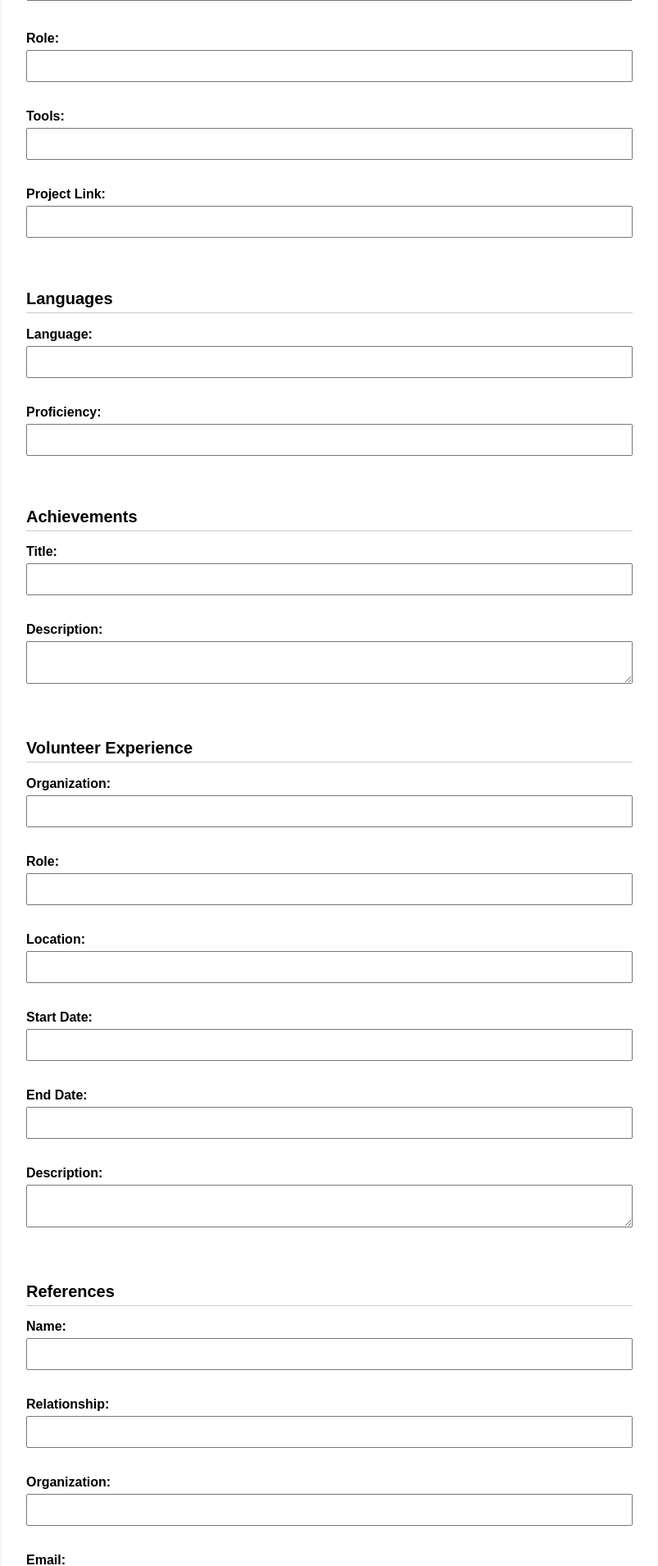
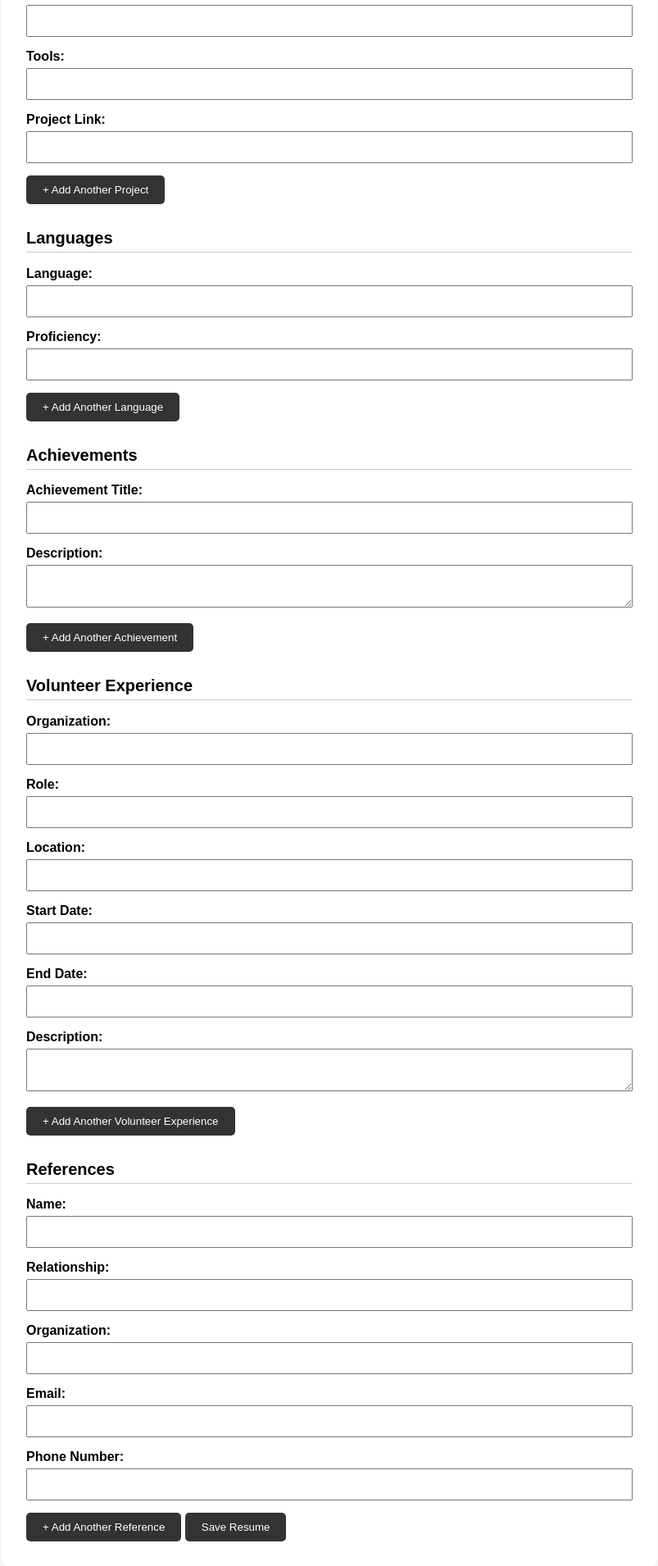
Before and after one commit to Cherry-tech14/resume_builder, a Flask app: page /create in a window 1280 px wide. Shown: the part 3373-5283 px from the top of the page at 82% size, without its empty margins (238-1041 px from the left). Run offline with Flask 3, Linux system fonts and the light colour scheme.

Commit message:
adding option for resume multiple entries

```diff
--- a/app.py
+++ b/app.py
@@ -63,41 +63,41 @@ def create_resume():
         skills = request.form.getlist("skill")
 
 
-        certification_name = request.form["certification_name"]
-        certification_organization = request.form[
-            "certification_organization"
-        ]
-        certification_date = request.form["certification_date"]
+        certification_names = request.form.getlist("certification_name")
+        certification_organizations = request.form.getlist("certification_organization")
+        certification_dates = request.form.getlist("certification_date")
 
 
-        project_name = request.form.get("project_name")
-        project_description = request.form.get("project_description")
-        project_role = request.form.get("project_role")
-        project_tools = request.form.get("project_tools")
-        project_link = request.form.get("project_link")
+        project_names = request.form.getlist("project_name")
+        project_descriptions = request.form.getlist("project_description")
+        project_roles = request.form.getlist("project_role")
+        project_tools_list = request.form.getlist("project_tools")
+        project_links = request.form.getlist("project_link")
 
 
-        language = request.form["language"]
-        language_proficiency = request.form["language_proficiency"]
+        languages = request.form.getlist("language")
+        language_proficiencies = request.form.getlist("language_proficiency")
 
 
-        achievement_title = request.form["achievement_title"]
-        achievement_description = request.form["achievement_description"]
+        achievement_titles = request.form.getlist("achievement_title")
+        achievement_descriptions = request.form.getlist(
+            "achievement_description"
+        )
 
 
-        volunteer_organization = request.form["volunteer_organization"]
-        volunteer_role = request.form["volunteer_role"]
-        volunteer_location = request.form["volunteer_location"]
-        volunteer_start_date = request.form["volunteer_start_date"]
-        volunteer_end_date = request.form["volunteer_end_date"]
-        volunteer_description = request.form["volunteer_description"]
+        volunteer_organizations = request.form.getlist("volunteer_organization")
+        volunteer_roles = request.form.getlist("volunteer_role")
+        volunteer_locations = request.form.getlist("volunteer_location")
+        volunteer_start_dates = request.form.getlist("volunteer_start_date")
+        volunteer_end_dates = request.form.getlist("volunteer_end_date")
+        volunteer_descriptions = request.form.getlist("volunteer_description")
 
 
-        reference_name = request.form["reference_name"]
-        reference_relationship = request.form["reference_relationship"]
-        reference_organization = request.form["reference_organization"]
-        reference_email = request.form["reference_email"]
-        reference_phone_number = request.form["reference_phone_number"]
+        reference_names = request.form.getlist("reference_name")
+        reference_relationships = request.form.getlsit("reference_relationship")
+        reference_organizations = request.form.getlist("reference_organization")
+        reference_emails = request.form.getlist("reference_email")
+        reference_phone_numbers = request.form.getlist("reference_phone_number")
 
 
         resume_id = save_resume(
@@ -162,89 +162,146 @@ def create_resume():
                 )
 
 
-        for skill in [skill_1, skill_2, skill_3]:
+        for skill in skills:
             if skill:
                 save_skill(resume_id, skill)
 
 
-        if (
-            certification_name
-            or certification_organization
-            or certification_date
+        for (
+            name,
+            organization,
+            date,
+        ) in zip(
+            certification_names,
+            certification_organizations,
+            certification_dates
+
         ):
-            save_certification(
-                resume_id,
-                certification_name,
-                certification_organization,
-                certification_date
+            if name or organization or date:
+                save_certification(
+                    resume_id,
+                    name,
+                    organization,
+                    date
             )
 
 
-        if (
-            project_name
-            or project_description
-            or project_role
-            or project_tools
-            or project_link
+        for (
+            project_name,
+            project_description,
+            project_role,
+            project_tools,
+            project_link
+        ) in zip(
+            project_names,
+            project_descriptions,
+            project_roles,
+            project_tools_list,
+            project_links
         ):
-            save_project(
-                resume_id,
-                project_name,
-                project_description,
-                project_role,
-                project_tools,
-                project_link
+            if (
+                project_name
+                or project_description
+                or project_role
+                or project_tools
+                or project_link
+            ):
+                save_project(
+                    resume_id,
+                    project_name,
+                    project_description,
+                    project_role,
+                    project_tools,
+                    project_link
+                )
+
+
+        for language, proficiency in zip(
+            languages,
+            language_proficiencies
+        ):
+            if language or proficiency:
+                save_language(
+                    resume_id,
+                    language,
+                    proficiency
+                )
+
+
+        for title, description in zip(
+            achievement_titles,
+            achievement_descriptions
+        ):
+            if title or description:
+                save_achievement(
+                    resume_id,
+                    title,
+                    description
+                )
+
+
+        for (
+            organization,
+            role,
+            location,
+            start_date,
+            end_date,
+            description
+        ) in zip(
+            volunteer_organizations,
+            volunteer_roles,
+            volunteer_locations,
+            volunteer_start_dates,
+            volunteer_end_dates,
+            volunteer_descriptions
+        ):
+            if (
+                organization
+                or role
+                or location
+                or start_date
+                or end_date
+                or description
+
+            ):
+                save_volunteer_experience(
+                    resume_id,
+                    organization,
+                    role,
+                    location,
+                    start_date,
+                    end_date,
+                    description
             )
 
+        for (
+            name,
+            relationship,
+            organization,
+            email,
+            phone_number
+        ) in zip(
+            reference_names,
+            reference_relationships,
+            reference_organizations,
+            reference_emails,
+            reference_phone_numbers
 
-        if language or language_proficiency:
-            save_language(
-                resume_id,
-                language,
-                language_proficiency
-            )
-
-
-        if achievement_title or achievement_description:
-            save_achievement(
-                resume_id,
-                achievement_title,
-                achievement_description
-            )
-
-
-        if (
-            volunteer_organization
-            or volunteer_role
-            or volunteer_location
-            or volunteer_start_date
-            or volunteer_end_date
-            or volunteer_description
         ):
-            save_volunteer_experience(
-                resume_id,
-                volunteer_organization,
-                volunteer_role,
-                volunteer_location,
-                volunteer_start_date,
-                volunteer_end_date,
-                volunteer_description
-            )
-
-        if (
-            reference_name
-            or reference_relationship
-            or reference_organization
-            or reference_email
-            or reference_phone_number
-        ):
-            save_reference(
-                resume_id,
-                reference_name,
-                reference_relationship,
-                reference_organization,
-                reference_email,
-                reference_phone_number
+            if (
+                name
+                or relationship
+                or organization
+                or email
+                or phone_number
+            ):
+                save_reference(
+                    resume_id,
+                    name,
+                    relationship,
+                    organization,
+                    email,
+                    phone_number
             )
 
         return redirect(f"/resume/{resume_id}")
--- a/templates/create_resume.html
+++ b/templates/create_resume.html
@@ -136,114 +136,158 @@
     + Add Another Skill
    </button>
 
+
            <h2>Certifications</h2>
+
+            <div id="certifications-container">
+
+            <div class="certification-entry">
 
             <label>Certification Name:</label>
             <input type="text" name="certification_name">
-            <br><br>
 
             <label>Organization:</label>
             <input type="text" name="certification_organization">
-            <br><br>
 
             <label>Date:</label>
             <input type="text" name="certification_date">
-            <br><br>
+
+    </div>
+
+</div>
+
+<button type="button" id="add-certification">
+    + Add Another Certification
+</button>
+
 
 
             <h2>Projects</h2>
 
-            <label>Project Name:</label>
+            <div id="projects-container"></div>
+            <div class="project-entry">
+                <label> Project Name:</label>
                 <input type="text" name="project_name">
-            <br><br>
 
                 <label>Description:</label>
                 <textarea name="project_description"></textarea>
-            <br><br>
 
                 <label>Role:</label>
                 <input type="text" name="project_role">
-            <br><br>
 
                 <label>Tools:</label>
                 <input type="text" name="project_tools">
-            <br><br>
 
                 <label>Project Link:</label>
                 <input type="text" name="project_link">
-            <br><br>
-
+            </div>
+            <button type="button" id="add-project">
+                + Add Another Project
+            </button>
 
            <h2>Languages</h2>
 
+            <div id="languages-container">
+
+            <div class="language-entry">
+
             <label>Language:</label>
             <input type="text" name="language">
-            <br><br>
 
             <label>Proficiency:</label>
             <input type="text" name="language_proficiency">
-            <br><br>
 
+    </div>
+
+</div>
+
+<button type="button" id="add-language">
+    + Add Another Language
+</button>
 
             <h2>Achievements</h2>
 
-            <label>Title:</label>
+            <div id="achievements-container">
+
+            <div class="achievement-entry">
+
+            <label>Achievement Title:</label>
             <input type="text" name="achievement_title">
-            <br><br>
 
             <label>Description:</label>
             <textarea name="achievement_description"></textarea>
-            <br><br>
+
+    </div>
+
+</div>
+
+<button type="button" id="add-achievement">
+    + Add Another Achievement
+</button>
 
 
             <h2>Volunteer Experience</h2>
 
+            <div id="volunteer-container">
+
+           <div class="volunteer-entry">
+
         <label>Organization:</label>
         <input type="text" name="volunteer_organization">
-            <br><br>
 
         <label>Role:</label>
         <input type="text" name="volunteer_role">
-            <br><br>
 
         <label>Location:</label>
         <input type="text" name="volunteer_location">
-            <br><br>
 
         <label>Start Date:</label>
         <input type="text" name="volunteer_start_date">
-            <br><br>
 
         <label>End Date:</label>
         <input type="text" name="volunteer_end_date">
-            <br><br>
 
         <label>Description:</label>
         <textarea name="volunteer_description"></textarea>
-            <br><br>
+
+    </div>
+
+</div>
+
+<button type="button" id="add-volunteer">
+    + Add Another Volunteer Experience
+</button>
+
 
 
         <h2>References</h2>
 
+        <div id="references-container">
+
+        <div class="reference-entry">
+
         <label>Name:</label>
         <input type="text" name="reference_name">
-            <br><br>
 
         <label>Relationship:</label>
         <input type="text" name="reference_relationship">
-            <br><br>
 
         <label>Organization:</label>
         <input type="text" name="reference_organization">
-            <br><br>
 
         <label>Email:</label>
         <input type="email" name="reference_email">
-            <br><br>
 
         <label>Phone Number:</label>
         <input type="text" name="reference_phone_number">
-            <br><br>
+
+    </div>
+
+</div>
+
+<button type="button" id="add-reference">
+    + Add Another Reference
+</button>
 
 
             <button type="submit">Save Resume</button>
@@ -341,5 +385,193 @@
         skillsContainer.appendChild(skillEntry);
     });
 </script>
+
+<script>
+    const projectsContainer = document.getElementById("projects-container");
+    const addProjectButton = document.getElementById("add-project");
+
+    addProjectButton.addEventListener("click", function () {
+        const projectEntry = document.createElement("div");
+        projectEntry.className = "project-entry";
+        projectEntry.innerHTML = `
+            <hr>
+            <label> Project Name:</label>
+                <input type="text" name="project_name">
+
+                <label>Description:</label>
+                <textarea name="project_description"></textarea>
+
+                <label>Role:</label>
+                <input type="text" name="project_role">
+
+                <label>Tools:</label>
+                <input type="text" name="project_tools">
+
+                <label>Project Link:</label>
+                <input type="text" name="project_link">
+                `;
+                projectsContainer.appendChild(projectEntry);
+    });
+</script>
+
+
+<script>
+    const languagesContainer = document.getElementById("languages-container");
+    const addLanguageButton = document.getElementById("add-language");
+
+    addLanguageButton.addEventListener("click", function () {
+
+        const languageEntry = document.createElement("div");
+
+        languageEntry.className = "language-entry";
+
+        languageEntry.innerHTML = `
+            <hr>
+
+            <label>Language:</label>
+            <input type="text" name="language">
+
+            <label>Proficiency:</label>
+            <input type="text" name="language_proficiency">
+        `;
+
+        languagesContainer.appendChild(languageEntry);
+    });
+</script>
+
+<script>
+    const achievementsContainer =
+        document.getElementById("achievements-container");
+
+    const addAchievementButton =
+        document.getElementById("add-achievement");
+
+    addAchievementButton.addEventListener("click", function () {
+
+        const achievementEntry = document.createElement("div");
+
+        achievementEntry.className = "achievement-entry";
+
+        achievementEntry.innerHTML = `
+            <hr>
+
+            <label>Achievement Title:</label>
+            <input type="text" name="achievement_title">
+
+            <label>Description:</label>
+            <textarea name="achievement_description"></textarea>
+        `;
+
+        achievementsContainer.appendChild(achievementEntry);
+    });
+</script>
+
+
+<script>
+    const volunteerContainer =
+        document.getElementById("volunteer-container");
+
+    const addVolunteerButton =
+        document.getElementById("add-volunteer");
+
+    addVolunteerButton.addEventListener("click", function () {
+
+        const volunteerEntry = document.createElement("div");
+
+        volunteerEntry.className = "volunteer-entry";
+
+        volunteerEntry.innerHTML = `
+            <hr>
+
+            <label>Organization:</label>
+            <input type="text" name="volunteer_organization">
+
+            <label>Role:</label>
+            <input type="text" name="volunteer_role">
+
+            <label>Location:</label>
+            <input type="text" name="volunteer_location">
+
+            <label>Start Date:</label>
+            <input type="text" name="volunteer_start_date">
+
+            <label>End Date:</label>
+            <input type="text" name="volunteer_end_date">
+
+            <label>Description:</label>
+            <textarea name="volunteer_description"></textarea>
+        `;
+
+        volunteerContainer.appendChild(volunteerEntry);
+    });
+</script>
+
+
+<script>
+    const certificationsContainer =
+        document.getElementById("certifications-container");
+
+    const addCertificationButton =
+        document.getElementById("add-certification");
+
+    addCertificationButton.addEventListener("click", function () {
+
+        const certificationEntry = document.createElement("div");
+
+        certificationEntry.className = "certification-entry";
+
+        certificationEntry.innerHTML = `
+            <hr>
+
+            <label>Certification Name:</label>
+            <input type="text" name="certification_name">
+
+            <label>Organization:</label>
+            <input type="text" name="certification_organization">
+
+            <label>Date:</label>
+            <input type="text" name="certification_date">
+        `;
+
+        certificationsContainer.appendChild(certificationEntry);
+    });
+</script>
+
+
+<script>
+    const referencesContainer =
+        document.getElementById("references-container");
+
+    const addReferenceButton =
+        document.getElementById("add-reference");
+
+    addReferenceButton.addEventListener("click", function () {
+
+        const referenceEntry = document.createElement("div");
+
+        referenceEntry.className = "reference-entry";
+
+        referenceEntry.innerHTML = `
+            <hr>
+
+            <label>Name:</label>
+            <input type="text" name="reference_name">
+
+            <label>Relationship:</label>
+            <input type="text" name="reference_relationship">
+
+            <label>Organization:</label>
+            <input type="text" name="reference_organization">
+
+            <label>Email:</label>
+            <input type="email" name="reference_email">
+
+            <label>Phone Number:</label>
+            <input type="text" name="reference_phone_number">
+        `;
+
+        referencesContainer.appendChild(referenceEntry);
+    });
+</script>
     </body>
 </html>
```
Also changed, not shown: resume.db. Lines whose indentation alone changed are shown as unchanged.
